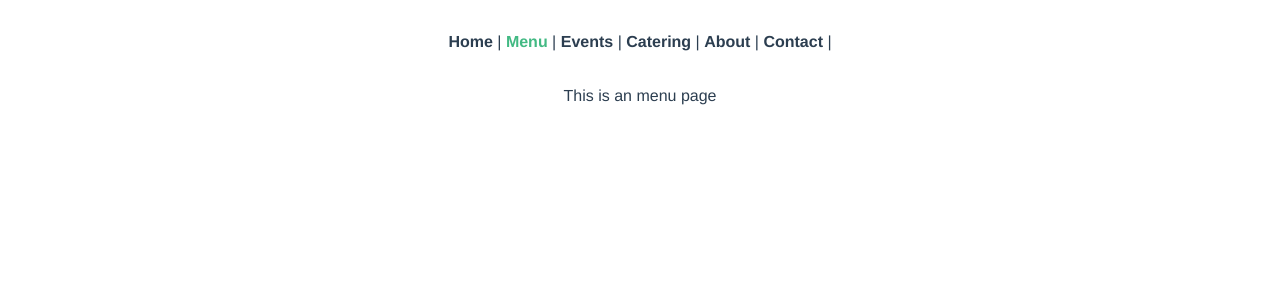
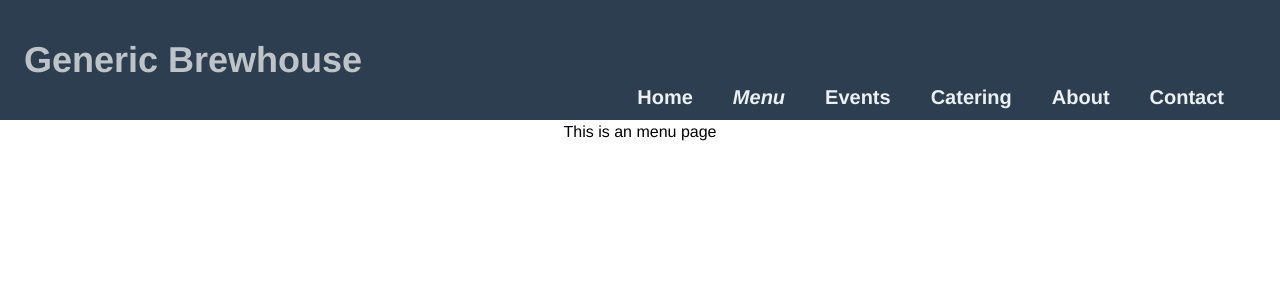
Before and after one commit to khemsoth/generic-restaurant, a Vue app: page /menu in a window 1280 px wide. Shown: the top 300 px of the page. Built offline with nearby package versions, Linux system fonts and the light colour scheme.

Commit message:
style: navbar styling and interaction funct: vue router working for all routes misc: added config folder and resource file

```diff
--- a/src/App.vue
+++ b/src/App.vue
@@ -1,13 +1,19 @@
 <template>
   <div id="app">
-    <div class="nav-bar" id="nav">
-      <router-link to="/">Home</router-link> |
-      <router-link to="/menu">Menu</router-link> |
-      <router-link to="/events">Events</router-link> |
-      <router-link to="/catering">Catering</router-link> |
-      <router-link to="/about">About</router-link> |
-      <router-link to="/contact">Contact</router-link> |
-
+    <div class="nav-bar flex flex-row justify-between" id="nav">
+      <div class="logo flex items-center">
+      <h2 class="text-4xl ml-6 font-semibold">
+        Generic Brewhouse
+      </h2>
+      </div>
+      <div class="mr-6 flex items-end">
+        <router-link to="/" class="mr-6 p-2 text-xl">Home</router-link>
+        <router-link to="/menu" class="mr-6 p-2 text-xl">Menu</router-link>
+        <router-link to="/events" class="mr-6 p-2 text-xl">Events</router-link>
+        <router-link to="/catering" class="mr-6 p-2 text-xl">Catering</router-link>
+        <router-link to="/about" class="mr-6 p-2 text-xl">About</router-link>
+        <router-link to="/contact" class="mr-6 p-2 text-xl">Contact</router-link>
+      </div>
     </div>
     <router-view/>
   </div>
@@ -22,24 +28,29 @@ export default {
 
 <style>
 
+.logo {
+  color: #bdc3c7;
+}
+
+.nav-bar {
+  height: 15vh;
+  background-color: #2c3e50;
+}
+
 #app {
   font-family: Avenir, Helvetica, Arial, sans-serif;
   -webkit-font-smoothing: antialiased;
   -moz-osx-font-smoothing: grayscale;
   text-align: center;
-  color: #2c3e50;
-}
-
-#nav {
-  padding: 30px;
 }
 
 #nav a {
   font-weight: bold;
-  color: #2c3e50;
+  color: #ecf0f1;
 }
 
 #nav a.router-link-exact-active {
-  color: #42b983;
+  font-style: italic;
+  color: #ecf0f1;
 }
 </style>
--- a/src/router/index.js
+++ b/src/router/index.js
@@ -1,6 +1,10 @@
 import Vue from 'vue'
 import VueRouter from 'vue-router'
 import Home from '../views/Home.vue'
+import About from '../views/About.vue'
+import Catering from '../views/Catering.vue'
+import Contact from '../views/Contact.vue'
+import Events from '../views/Events.vue'
 
 Vue.use(VueRouter)
 
@@ -19,7 +23,27 @@ Vue.use(VueRouter)
     component: function () {
       return import(/* webpackChunkName: "about" */ '../views/Menu.vue')
     }
-  }
+  },
+  {
+    path: '/about',
+    name: 'About',
+    component: About
+  },
+  {
+    path: '/catering',
+    name: 'Catering',
+    component: Catering
+  },
+  {
+    path: '/events',
+    name: 'Events',
+    component: Events
+  },
+  {
+    path: '/contact',
+    name: 'Contact',
+    component: Contact
+  },
 ]
 
 const router = new VueRouter({
--- a/src/views/About.vue
+++ b/src/views/About.vue
@@ -1,6 +1,6 @@
 <template>
   <div>
-
+    This will be the about page
   </div>
 </template>
 
--- a/src/views/Catering.vue
+++ b/src/views/Catering.vue
@@ -1,6 +1,6 @@
 <template>
   <div>
-
+    This will be the catering page
   </div>
 </template>
 
--- a/src/views/Contact.vue
+++ b/src/views/Contact.vue
@@ -1,6 +1,6 @@
 <template>
   <div>
-
+    This will be the contact page
   </div>
 </template>
 
--- a/src/views/Events.vue
+++ b/src/views/Events.vue
@@ -1,6 +1,6 @@
 <template>
   <div>
-
+    This will be the events page
   </div>
 </template>
 
--- a/src/views/Home.vue
+++ b/src/views/Home.vue
@@ -1,5 +1,6 @@
 <template>
   <div class="home">
+    This will be the home page
   </div>
 </template>
 
```
Also changed, not shown: config/resources.txt (added).
